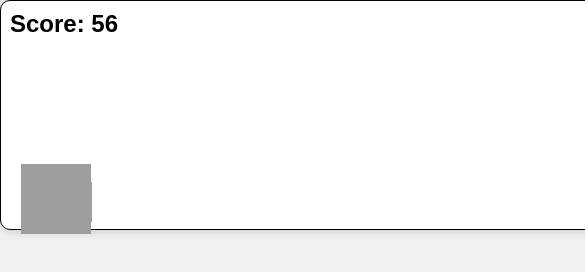
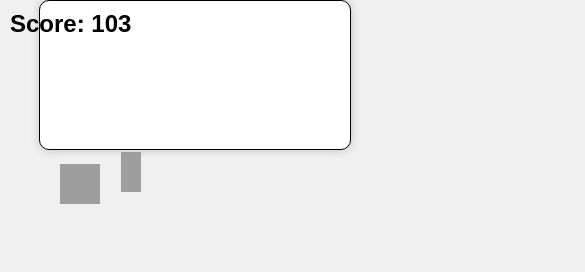
Before and after one commit to ArduRadioKot/web_examples, a plain HTML site: page index.html in a window 390 px wide. Shown: the whole page, 585 px wide, since content can reach past the window. Drawn offline with Linux system fonts and the light colour scheme; grey boxes are pictures that could not be loaded.

Commit message:
Update index.html
Signed-off-by: ArduRadioKot <124770304+ArduRadioKot@users.noreply.github.com>

```diff
--- a/index.html
+++ b/index.html
@@ -17,7 +17,7 @@
             background-color: #f0f0f0; /* added background color */
         }
 
-       .game {
+      .game {
             width: 600px;
             height: 230px;
             border: 1px solid #000000;
@@ -37,9 +37,51 @@
             top: 143px;
         }
 
-       .jump {
+      .jump {
             animation: jump 0.3s linear;
         }
+
+        .game {
+    width: 600px;
+    height: 230px;
+    border: 1px solid #000000;
+    margin: auto;
+    padding: 20px;
+    background-color: #ffffff;
+    border-radius: 10px;
+    box-shadow: 0 0 10px rgba(0, 0, 0, 0.2);
+}
+
+/* Add media queries for smaller screens */
+@media only screen and (max-width: 768px) {
+    .game {
+        width: 90%;
+        height: 180px;
+    }
+    #dino {
+        width: 50px;
+        height: 50px;
+    }
+    #cactus {
+        width: 15px;
+        height: 30px;
+    }
+}
+
+@media only screen and (max-width: 480px) {
+    .game {
+        width: 80%;
+        height: 150px;
+    }
+    #dino {
+        width: 40px;
+        height: 40px;
+    }
+    #cactus {
+        width: 10px;
+        height: 20px;
+    }
+}
 
         @keyframes jump {
             0% {
@@ -102,7 +144,7 @@
         let speed = 1.2; // initial speed
 
         function jump() {
-            if (dino.classList != "jump") {
+            if (dino.classList!= "jump") {
                 //first it checks if the dino is mid-jump. If not, it makes it jump.
                 dino.classList.add("jump");
                 setTimeout(function () {
@@ -124,12 +166,16 @@
                 dino.style.animationPlayState = "paused";
                 cactus.style.animationPlayState = "paused";
                 alert("Whoops! Game Over :(");
+                // Reset dinosaur position
+                dino.style.top = "143px";
+                // Reset cactus position
+                cactus.style.left = "580px";
                 window.location.reload();
             } else {
                 // increase score and speed
                 score++;
                 scoreElement.textContent = `Score: ${score}`;
-                speed -= 0.01; // decrease speed by 0.01 every frame
+                speed -= 0.0001; // decreasespeed by 0.01 every frame
                 cactus.style.animationDuration = `${speed}s`; // update cactus animation duration
             }
         },10);
@@ -137,6 +183,10 @@
         document.addEventListener("keydown", function (event) {
             jump();
         });
+
+        document.addEventListener("touchstart", function(event) {
+            jump();
+        });
     </script>
 </body>
 </html>
```
